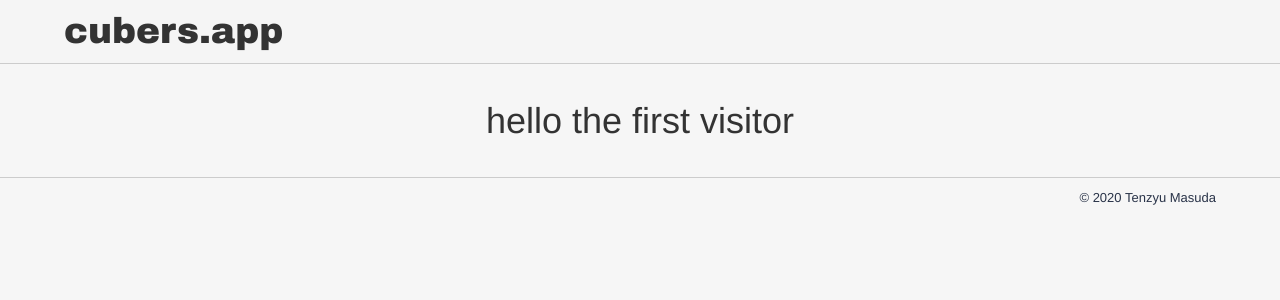
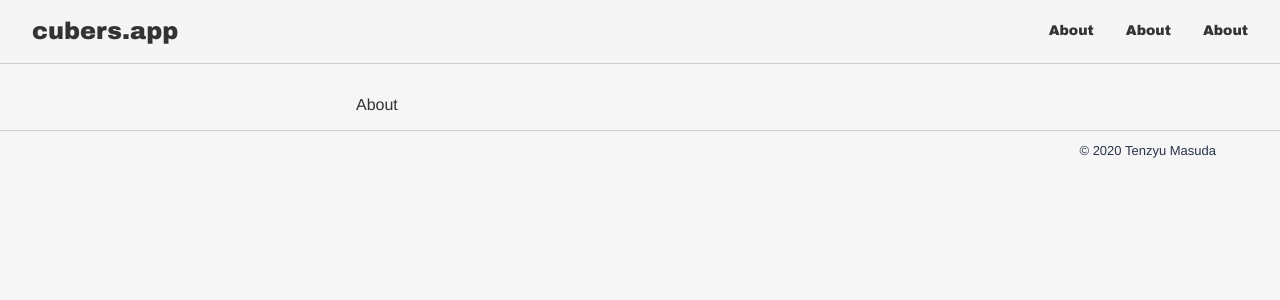
Before and after one commit to tenzyu/cubers-app, a React (Create React App) app: page /about in a window 1280 px wide. Shown: the top 300 px of the page. Built offline with nearby package versions, Linux system fonts and the light colour scheme.

Commit message:
add react-router-dom

```diff
--- a/package.json
+++ b/package.json
@@ -12,9 +12,11 @@
     "@types/node": "^12.0.0",
     "@types/react": "^16.9.0",
     "@types/react-dom": "^16.9.0",
+    "@types/react-router-dom": "^5.1.5",
     "@types/styled-components": "^5.1.3",
     "react": "^16.13.1",
     "react-dom": "^16.13.1",
+    "react-router-dom": "^5.2.0",
     "react-scripts": "3.4.3",
     "styled-components": "^5.2.0",
     "typescript": "~3.7.2"
--- a/src/App.tsx
+++ /dev/null
@@ -1,19 +0,0 @@
-import { IndexLayout } from "layouts/index-layout";
-import React from "react";
-
-import styled from "styled-components";
-
-const Title = styled.p`
-  text-align: center;
-  font-size: var(--h1-font-size);
-`;
-
-function App() {
-  return (
-    <IndexLayout>
-      <Title>hello the first visitor</Title>
-    </IndexLayout>
-  );
-}
-
-export default App;
--- /dev/null
+++ b/src/Router.tsx
@@ -0,0 +1,17 @@
+import React from "react";
+import { BrowserRouter, Route, Switch } from "react-router-dom";
+import Index from "pages/index";
+import About from "pages/about";
+
+export default class Router extends React.Component {
+  render() {
+    return (
+      <BrowserRouter>
+        <Switch>
+          <Route exact path="/" component={Index} />
+          <Route exact path="/about" component={About} />
+        </Switch>
+      </BrowserRouter>
+    );
+  }
+}
--- a/src/components/header.tsx
+++ b/src/components/header.tsx
@@ -1,8 +1,9 @@
 import React from "react";
 import styled from "styled-components";
 
+import { Link } from "react-router-dom";
+
 const Wrapper = styled.header`
-  align-items: center;
   background-color: rgba(246, 246, 246, 0.9);
   border-bottom: 1px solid #ccc;
   display: flex;
@@ -12,21 +13,66 @@ const Wrapper = styled.header`
   position: sticky;
   top: 0;
   z-index: var(--z-fixed);
+  -webkit-box-align: center;
+  align-items: center;
+`;
+
+const Left = styled.div`
+  flex: 1 0 0%;
+  -webkit-box-align: center;
+  align-items: center;
+`;
+
+const Right = styled.nav`
+  flex: 1 0 0%;
+  -webkit-box-align: center;
+  align-items: center;
 `;
 
 const Logo = styled.h1`
   color: var(--text-color-light);
   font-family: "arial black", "Helvetica Neue", sans-serif;
-  font-size: var(--h1-font-size);
+  font-size: var(--h2-font-size);
   margin-left: 5%;
+`;
+
+const Nav = styled.ul`
+  display: flex;
+  -webkit-box-align: center;
+  align-items: center;
+  -webkit-box-pack: end;
+  justify-content: flex-end;
+`;
+
+const Anchor = styled.li`
+  color: var(--text-color-light);
+  font-family: "arial black", "Helvetica Neue", sans-serif;
+  font-size: var(--small-font-size);
+  margin-right: 5%;
 `;
 
 export const Header = () => {
   return (
     <Wrapper role="banner">
-      <Logo>
-        <a href="/">cubers.app</a>
-      </Logo>
+      <Left>
+        <Logo>
+          <Link to="/">cubers.app</Link>
+        </Logo>
+      </Left>
+
+      <Right>
+        <Nav>
+          <Anchor>
+            <Link to="/about">About</Link>
+          </Anchor>
+          <Anchor>
+            <Link to="/about">About</Link>
+          </Anchor>
+          <Anchor>
+            <Link to="/about">About</Link>
+          </Anchor>
+        </Nav>
+      </Right>
     </Wrapper>
   );
 };
--- /dev/null
+++ b/src/pages/about.tsx
@@ -0,0 +1,14 @@
+import React from "react";
+import { IndexLayout } from "layouts/layout";
+
+class About extends React.Component {
+  render() {
+    return (
+      <IndexLayout>
+        <p>About</p>
+      </IndexLayout>
+    );
+  }
+}
+
+export default About;
--- /dev/null
+++ b/src/pages/index.tsx
@@ -0,0 +1,20 @@
+import React from "react";
+import { IndexLayout } from "layouts/layout";
+import styled from "styled-components";
+
+const Title = styled.p`
+  text-align: center;
+  font-size: var(--h1-font-size);
+`;
+
+class Index extends React.Component {
+  render() {
+    return (
+      <IndexLayout>
+        <Title>hello the first visitor</Title>
+      </IndexLayout>
+    );
+  }
+}
+
+export default Index;
```
Also changed, not shown: src/index.tsx (+8 -2 lines), src/layouts/layout.tsx (renamed from src/layouts/index-layout.tsx), 1 other file (tests, documents, lock files or other folders).
